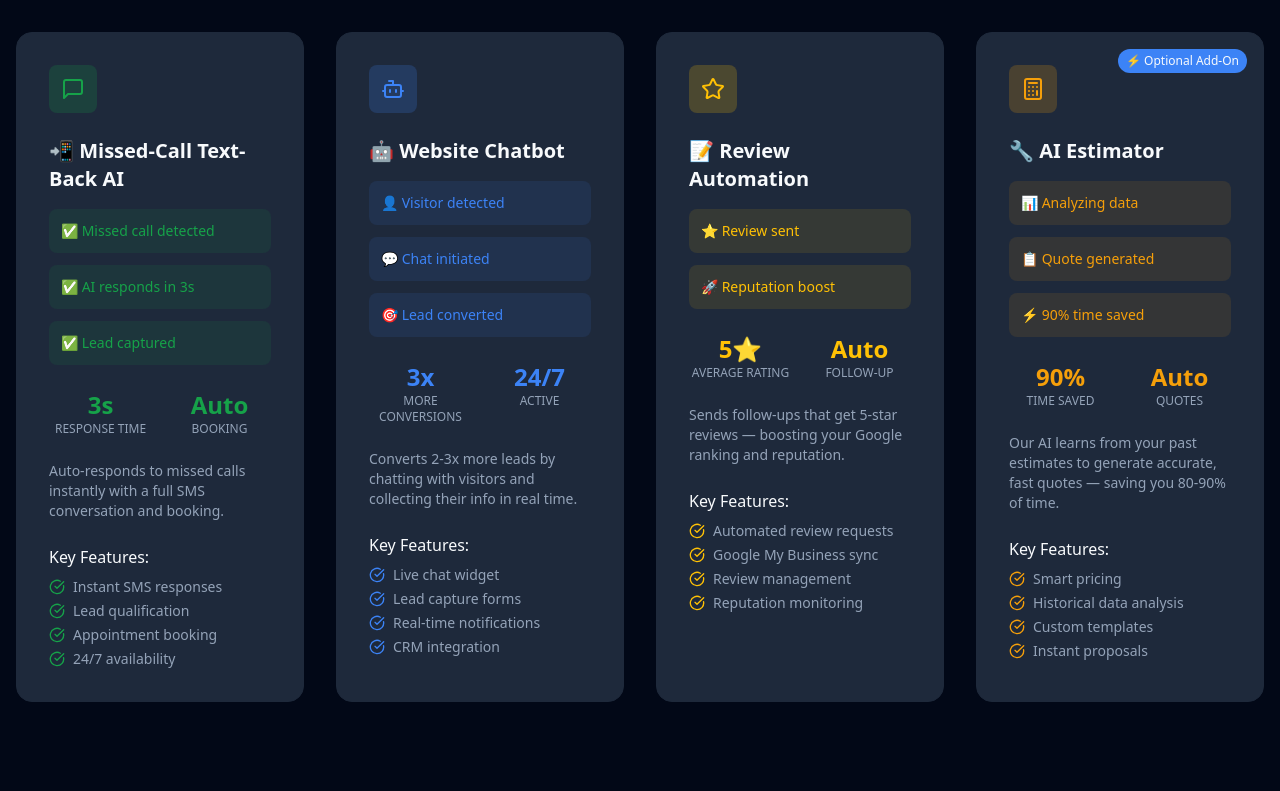
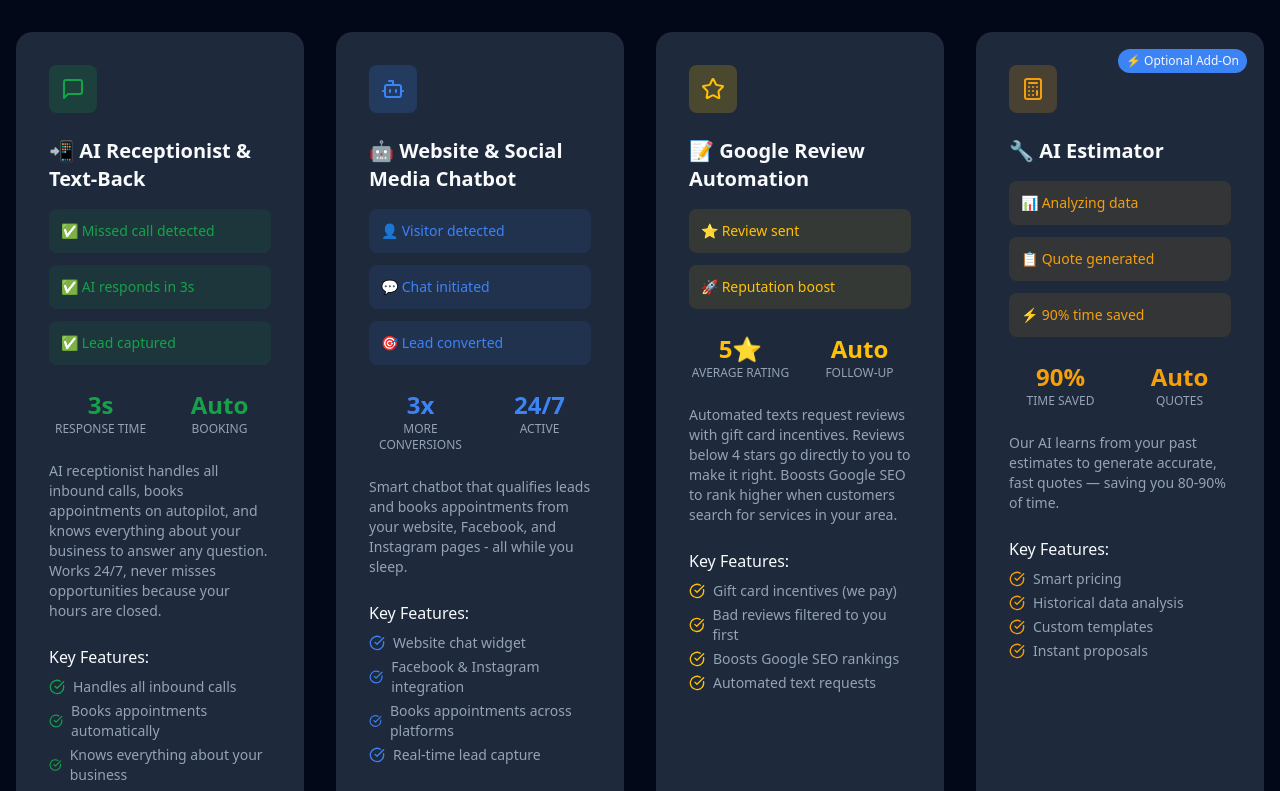
Before and after one commit to stephenjames1106/job-accelerator-ai-flow, a React (Vite) app: page / in a window 1280 px wide. Shown: the part 2100-2891 px from the top of the page. Built offline with nearby package versions, Linux system fonts and the light colour scheme.

Commit message:
Add new features and improve existing ones
Add AI receptionist, social media integration, and Google review features.

```diff
--- a/src/components/AIGameChangerSection.tsx
+++ b/src/components/AIGameChangerSection.tsx
@@ -1,4 +1,4 @@
-import { MessageSquare, Bot, Star, Calculator, CheckCircle, Clock, Zap, TrendingUp } from "lucide-react";
+import { MessageSquare, Bot, Star, Calculator, CheckCircle, Clock, Zap, TrendingUp, Phone } from "lucide-react";
 
 export const AIGameChangerSection = () => {
   return (
@@ -35,7 +35,7 @@ export const AIGameChangerSection = () => {
             </div>
 
             <h3 className="text-xl font-bold mb-4 text-foreground">
-              📲 Missed-Call Text-Back AI
+              📲 AI Receptionist & Text-Back
             </h3>
 
             <div className="space-y-3 mb-6">
@@ -62,7 +62,7 @@ export const AIGameChangerSection = () => {
             </div>
 
             <p className="text-muted-foreground text-sm mb-6">
-              Auto-responds to missed calls instantly with a full SMS conversation and booking.
+              AI receptionist handles all inbound calls, books appointments on autopilot, and knows everything about your business to answer any question. Works 24/7, never misses opportunities because your hours are closed.
             </p>
 
             <div className="space-y-2">
@@ -70,19 +70,19 @@ export const AIGameChangerSection = () => {
               <div className="space-y-1">
                 <div className="flex items-center gap-2">
                   <CheckCircle className="w-4 h-4 text-success" />
-                  <span className="text-sm text-muted-foreground">Instant SMS responses</span>
+                  <span className="text-sm text-muted-foreground">Handles all inbound calls</span>
                 </div>
                 <div className="flex items-center gap-2">
                   <CheckCircle className="w-4 h-4 text-success" />
-                  <span className="text-sm text-muted-foreground">Lead qualification</span>
+                  <span className="text-sm text-muted-foreground">Books appointments automatically</span>
                 </div>
                 <div className="flex items-center gap-2">
                   <CheckCircle className="w-4 h-4 text-success" />
-                  <span className="text-sm text-muted-foreground">Appointment booking</span>
+                  <span className="text-sm text-muted-foreground">Knows everything about your business</span>
                 </div>
                 <div className="flex items-center gap-2">
                   <CheckCircle className="w-4 h-4 text-success" />
-                  <span className="text-sm text-muted-foreground">24/7 availability</span>
+                  <span className="text-sm text-muted-foreground">Provides customer support 24/7</span>
                 </div>
               </div>
             </div>
@@ -95,7 +95,7 @@ export const AIGameChangerSection = () => {
             </div>
 
             <h3 className="text-xl font-bold mb-4 text-foreground">
-              🤖 Website Chatbot
+              🤖 Website & Social Media Chatbot
             </h3>
 
             <div className="space-y-3 mb-6">
@@ -122,7 +122,7 @@ export const AIGameChangerSection = () => {
             </div>
 
             <p className="text-muted-foreground text-sm mb-6">
-              Converts 2-3x more leads by chatting with visitors and collecting their info in real time.
+              Smart chatbot that qualifies leads and books appointments from your website, Facebook, and Instagram pages - all while you sleep.
             </p>
 
             <div className="space-y-2">
@@ -130,19 +130,19 @@ export const AIGameChangerSection = () => {
               <div className="space-y-1">
                 <div className="flex items-center gap-2">
                   <CheckCircle className="w-4 h-4 text-primary" />
-                  <span className="text-sm text-muted-foreground">Live chat widget</span>
+                  <span className="text-sm text-muted-foreground">Website chat widget</span>
                 </div>
                 <div className="flex items-center gap-2">
                   <CheckCircle className="w-4 h-4 text-primary" />
-                  <span className="text-sm text-muted-foreground">Lead capture forms</span>
+                  <span className="text-sm text-muted-foreground">Facebook & Instagram integration</span>
                 </div>
                 <div className="flex items-center gap-2">
                   <CheckCircle className="w-4 h-4 text-primary" />
-                  <span className="text-sm text-muted-foreground">Real-time notifications</span>
+                  <span className="text-sm text-muted-foreground">Books appointments across platforms</span>
                 </div>
                 <div className="flex items-center gap-2">
                   <CheckCircle className="w-4 h-4 text-primary" />
-                  <span className="text-sm text-muted-foreground">CRM integration</span>
+                  <span className="text-sm text-muted-foreground">Real-time lead capture</span>
                 </div>
               </div>
             </div>
@@ -155,7 +155,7 @@ export const AIGameChangerSection = () => {
             </div>
 
             <h3 className="text-xl font-bold mb-4 text-foreground">
-              📝 Review Automation
+              📝 Google Review Automation
             </h3>
 
             <div className="space-y-3 mb-6">
@@ -179,7 +179,7 @@ export const AIGameChangerSection = () => {
             </div>
 
             <p className="text-muted-foreground text-sm mb-6">
-              Sends follow-ups that get 5-star reviews — boosting your Google ranking and reputation.
+              Automated texts request reviews with gift card incentives. Reviews below 4 stars go directly to you to make it right. Boosts Google SEO to rank higher when customers search for services in your area.
             </p>
 
             <div className="space-y-2">
@@ -187,19 +187,19 @@ export const AIGameChangerSection = () => {
               <div className="space-y-1">
                 <div className="flex items-center gap-2">
                   <CheckCircle className="w-4 h-4 text-accent" />
-                  <span className="text-sm text-muted-foreground">Automated review requests</span>
+                  <span className="text-sm text-muted-foreground">Gift card incentives (we pay)</span>
                 </div>
                 <div className="flex items-center gap-2">
                   <CheckCircle className="w-4 h-4 text-accent" />
-                  <span className="text-sm text-muted-foreground">Google My Business sync</span>
+                  <span className="text-sm text-muted-foreground">Bad reviews filtered to you first</span>
                 </div>
                 <div className="flex items-center gap-2">
                   <CheckCircle className="w-4 h-4 text-accent" />
-                  <span className="text-sm text-muted-foreground">Review management</span>
+                  <span className="text-sm text-muted-foreground">Boosts Google SEO rankings</span>
                 </div>
                 <div className="flex items-center gap-2">
                   <CheckCircle className="w-4 h-4 text-accent" />
-                  <span className="text-sm text-muted-foreground">Reputation monitoring</span>
+                  <span className="text-sm text-muted-foreground">Automated text requests</span>
                 </div>
               </div>
             </div>
```
